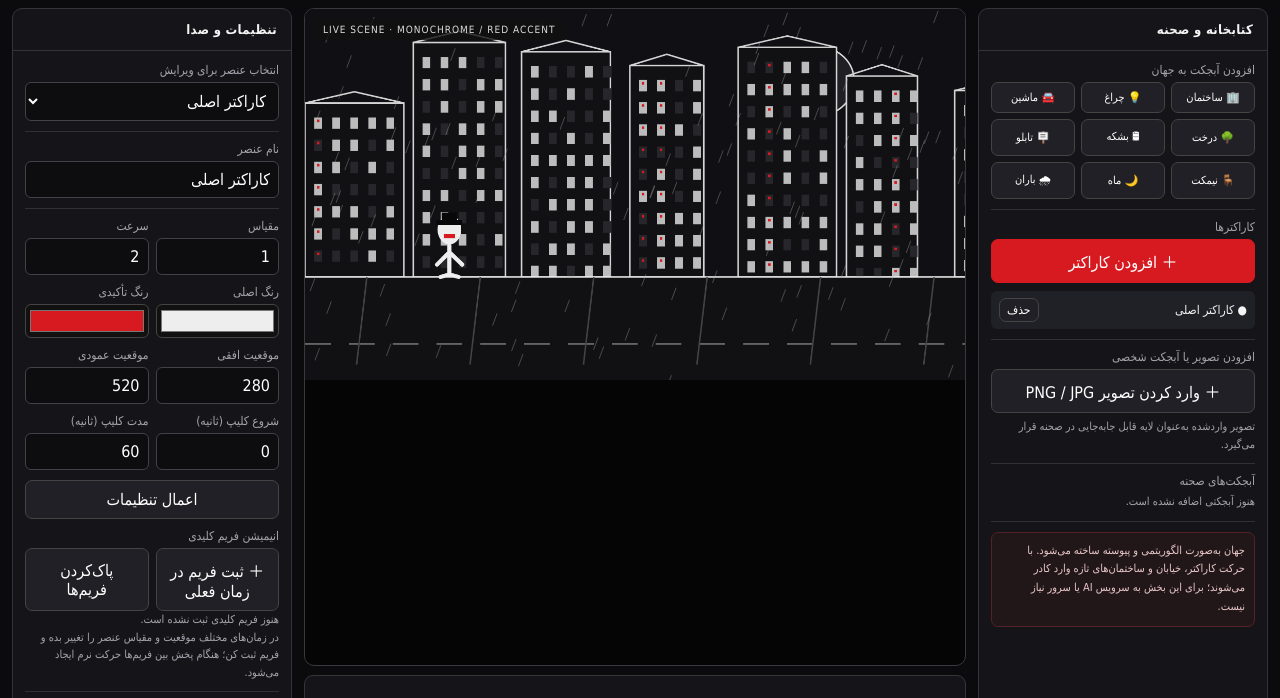
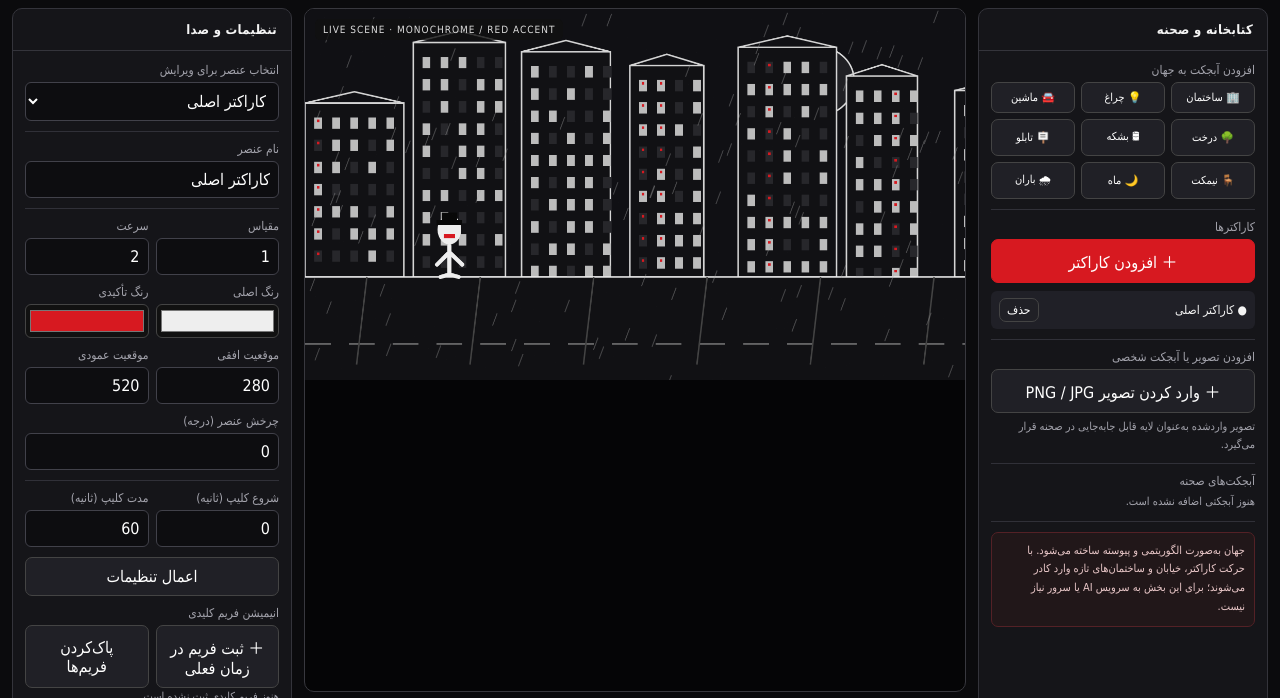
Before and after one commit to iojh2021-oss/Sudio, a plain HTML site: page index.html in a window 1280 px wide. Shown: the part 62-760 px from the top of the page. Drawn offline with Linux system fonts and the light colour scheme.

Commit message:
Add curved path interpolation and keyframed rotation for characters and props

```diff
--- a/index.html
+++ b/index.html
@@ -44,7 +44,7 @@ footer{text-align:center;color:#777;font-size:10px;padding:14px}
 <div class="group"><label>نام عنصر</label><input id="itemName" type="text" value="کاراکتر اصلی"></div>
 <div class="row"><div><label>مقیاس</label><input id="scale" type="number" min=".3" max="3" step=".1" value="1"></div><div><label>سرعت</label><input id="speed" type="number" min="0" max="8" step=".1" value="2"></div></div>
 <div class="row"><div><label>رنگ اصلی</label><input id="color" type="color" value="#eeeeee"></div><div><label>رنگ تأکیدی</label><input id="accent" type="color" value="#d71920"></div></div>
-<div class="row"><div><label>موقعیت افقی</label><input id="posX" type="number" value="280"></div><div><label>موقعیت عمودی</label><input id="posY" type="number" value="520"></div></div><div class="row"><div><label>شروع کلیپ (ثانیه)</label><input id="clipStart" type="number" min="0" step=".1" value="0"></div><div><label>مدت کلیپ (ثانیه)</label><input id="clipDuration" type="number" min=".1" step=".1" value="60"></div></div>
+<div class="row"><div><label>موقعیت افقی</label><input id="posX" type="number" value="280"></div><div><label>موقعیت عمودی</label><input id="posY" type="number" value="520"></div></div><div class="group"><label>چرخش عنصر (درجه)</label><input id="rotation" type="number" min="-360" max="360" step="1" value="0"></div><div class="row"><div><label>شروع کلیپ (ثانیه)</label><input id="clipStart" type="number" min="0" step=".1" value="0"></div><div><label>مدت کلیپ (ثانیه)</label><input id="clipDuration" type="number" min=".1" step=".1" value="60"></div></div>
 <button id="apply" style="width:100%">اعمال تنظیمات</button>
 <div class="group"><label>انیمیشن فریم کلیدی</label><div class="row"><button id="addKeyframe" type="button">＋ ثبت فریم در زمان فعلی</button><button id="clearKeyframes" type="button">پاک‌کردن فریم‌ها</button></div><div id="keyframeList" class="small">هنوز فریم کلیدی ثبت نشده است.</div><div class="small">در زمان‌های مختلف موقعیت و مقیاس عنصر را تغییر بده و فریم ثبت کن؛ هنگام پخش بین فریم‌ها حرکت نرم ایجاد می‌شود.</div></div>
 <div class="group"><label>موتور گفتار — متن به صدا</label><textarea id="speechText" rows="3" placeholder="متن دیالوگ را بنویس..."></textarea><div class="row"><select id="voiceGender"><option value="female">صدای زن</option><option value="male">صدای مرد</option></select><select id="voiceLang"><option value="fa-IR">فارسی</option><option value="en-US">انگلیسی</option></select></div><button id="speak" style="width:100%">▶ پخش دیالوگ</button><div class="small" id="voiceInfo">از صداهای نصب‌شده روی مرورگر/سیستم استفاده می‌شود؛ انتخاب صدای زن یا مرد به موجود بودن صدای مناسب بستگی دارد.</div></div>
@@ -70,12 +70,12 @@ let start=Math.floor(camera/210)-1;for(let i=start;i<start+9;i++)drawBuilding(wo
 ctx.fillStyle=p.ground;ctx.fillRect(0,520,W,200);ctx.strokeStyle='#eee';ctx.lineWidth=3;ctx.beginPath();ctx.moveTo(0,520);ctx.lineTo(W,520);ctx.stroke();
 ctx.strokeStyle='#777';ctx.setLineDash([50,35]);ctx.lineWidth=3;ctx.beginPath();ctx.moveTo(0,650);ctx.lineTo(W,650);ctx.stroke();ctx.setLineDash([]);
 for(let i=0;i<7;i++){let x=((i*220-camera*.6)%1500+1500)%1500-100;ctx.strokeStyle='#444';ctx.beginPath();ctx.moveTo(x,520);ctx.lineTo(x-20,690);ctx.stroke()}}
-function drawHero(c){let x=c.x,y=c.y,s=c.scale,walk=running?Math.sin(c.phase)*18:0;ctx.save();ctx.translate(x,y);ctx.scale(s,s);ctx.strokeStyle=c.color;ctx.fillStyle=c.color;ctx.lineWidth=8;ctx.lineCap='round';
+function drawHero(c){let x=c.x,y=c.y,s=c.scale,walk=running?Math.sin(c.phase)*18:0;ctx.save();ctx.translate(x,y);ctx.rotate((Number(c.rotation)||0)*Math.PI/180);ctx.scale(s,s);ctx.strokeStyle=c.color;ctx.fillStyle=c.color;ctx.lineWidth=8;ctx.lineCap='round';
 ctx.beginPath();ctx.ellipse(0,-92,23,29,0,0,Math.PI*2);ctx.fill();ctx.fillStyle='#080808';ctx.fillRect(-25,-111,50,10);ctx.fillRect(-15,-125,30,15);
 ctx.strokeStyle=c.color;ctx.beginPath();ctx.moveTo(0,-60);ctx.lineTo(0,-5);ctx.stroke();ctx.beginPath();ctx.moveTo(0,-48);ctx.lineTo(-24,-24+walk*.35);ctx.moveTo(0,-48);ctx.lineTo(25,-24-walk*.35);ctx.stroke();
 ctx.beginPath();ctx.moveTo(0,-5);ctx.lineTo(-17+walk,-0);ctx.moveTo(0,-5);ctx.lineTo(18-walk,0);ctx.stroke();
 ctx.fillStyle=c.accent;ctx.fillRect(-11,-83,22,8);ctx.restore()}
-function drawObject(o){let x=o.x-camera,y=o.y,s=o.scale||1;ctx.save();ctx.translate(x,y);ctx.scale(s,s);ctx.strokeStyle=o.color||'#eee';ctx.fillStyle='#151519';ctx.lineWidth=4;if(o.type==='image'&&o.imageData){let im=imageCache.get(o.id);if(!im){im=new Image();im.src=o.imageData;imageCache.set(o.id,im)}if(im.complete&&im.naturalWidth){let w=o.width||180,h=o.height||140;ctx.drawImage(im,-w/2,-h,w,h)}ctx.restore();return}
+function drawObject(o){let x=o.x-camera,y=o.y,s=o.scale||1;ctx.save();ctx.translate(x,y);ctx.rotate((Number(o.rotation)||0)*Math.PI/180);ctx.scale(s,s);ctx.strokeStyle=o.color||'#eee';ctx.fillStyle='#151519';ctx.lineWidth=4;if(o.type==='image'&&o.imageData){let im=imageCache.get(o.id);if(!im){im=new Image();im.src=o.imageData;imageCache.set(o.id,im)}if(im.complete&&im.naturalWidth){let w=o.width||180,h=o.height||140;ctx.drawImage(im,-w/2,-h,w,h)}ctx.restore();return}
 switch(o.type){case'car':ctx.fillRect(-65,-34,130,35);ctx.strokeRect(-65,-34,130,35);ctx.beginPath();ctx.moveTo(-40,-34);ctx.lineTo(-18,-58);ctx.lineTo(35,-58);ctx.lineTo(53,-34);ctx.stroke();for(let a of [-38,38]){ctx.beginPath();ctx.arc(a,4,13,0,7);ctx.stroke()}break;
 case'tree':ctx.beginPath();ctx.moveTo(0,0);ctx.lineTo(0,-95);ctx.stroke();for(let a of [-30,0,30]){ctx.beginPath();ctx.arc(a,-100-Math.abs(a)*.2,32,0,7);ctx.stroke()}break;
 case'lamp':ctx.beginPath();ctx.moveTo(0,0);ctx.lineTo(0,-135);ctx.lineTo(35,-135);ctx.stroke();ctx.fillStyle='#eee';ctx.fillRect(27,-145,18,14);break;
@@ -88,7 +88,7 @@ default:ctx.fillRect(-55,-100,110,100);ctx.strokeRect(-55,-100,110,100)}
 ctx.restore()}
 function drawRain(){ctx.strokeStyle='#aaa';ctx.globalAlpha=.35;ctx.lineWidth=2;for(let i=0;i<110;i++){let x=(hash(i+Math.floor(elapsed*20))*W),y=(hash(i+88+Math.floor(elapsed*50))*H);ctx.beginPath();ctx.moveTo(x,y);ctx.lineTo(x-9,y+24);ctx.stroke()}ctx.globalAlpha=1}
 function isClipActive(item){let a=Number(item.start)||0,d=Number(item.duration)||timelineLength;return elapsed>=a&&elapsed<=a+d}
-function applyKeyframes(item){if(!Array.isArray(item.keyframes)||!item.keyframes.length)return;const frames=item.keyframes.slice().sort((a,b)=>a.t-b.t);if(elapsed<=frames[0].t){Object.assign(item,{x:frames[0].x,y:frames[0].y,scale:frames[0].scale});return}if(elapsed>=frames[frames.length-1].t){const k=frames[frames.length-1];Object.assign(item,{x:k.x,y:k.y,scale:k.scale});return}let i=0;while(i<frames.length-1&&elapsed>frames[i+1].t)i++;const a=frames[i],b=frames[i+1],p=(elapsed-a.t)/Math.max(.0001,b.t-a.t);item.x=a.x+(b.x-a.x)*p;item.y=a.y+(b.y-a.y)*p;item.scale=a.scale+(b.scale-a.scale)*p}
+function applyKeyframes(item){if(!Array.isArray(item.keyframes)||!item.keyframes.length)return;const frames=item.keyframes.slice().sort((a,b)=>a.t-b.t);if(elapsed<=frames[0].t){const k=frames[0];Object.assign(item,{x:k.x,y:k.y,scale:k.scale,rotation:k.rotation||0});return}if(elapsed>=frames[frames.length-1].t){const k=frames[frames.length-1];Object.assign(item,{x:k.x,y:k.y,scale:k.scale,rotation:k.rotation||0});return}let i=0;while(i<frames.length-1&&elapsed>frames[i+1].t)i++;const a=frames[Math.max(0,i-1)],b=frames[i],c=frames[i+1],d=frames[Math.min(frames.length-1,i+2)],p=(elapsed-b.t)/Math.max(.0001,c.t-b.t);const cat=(p0,p1,p2,p3,t)=>.5*((2*p1)+(-p0+p2)*t+(2*p0-5*p1+4*p2-p3)*t*t+(-p0+3*p1-3*p2+p3)*t*t*t);item.x=cat(a.x,b.x,c.x,d.x,p);item.y=cat(a.y,b.y,c.y,d.y,p);item.scale=b.scale+(c.scale-b.scale)*p;item.rotation=(b.rotation||0)+((c.rotation||0)-(b.rotation||0))*p}
 function render(){let mood=$('worldMood').value,p=palettes[mood];[...objects,...characters].forEach(applyKeyframes);drawBackground(p);objects.filter(isClipActive).forEach(drawObject);characters.filter(isClipActive).forEach(drawHero);if($('rainToggle').checked)drawRain();if($('grainToggle').checked){ctx.fillStyle='rgba(255,255,255,.035)';for(let i=0;i<600;i++){let x=hash(i+Math.floor(elapsed*13))*W,y=hash(i+400)*H;ctx.fillRect(x,y,1,1)}}}
 function loop(t){if(!running)return;let dt=Math.min((t-last)/1000||0,.05);last=t;elapsed=Math.min(timelineLength,elapsed+dt);if($('autoWorld').checked)camera+=hero.speed*60*dt;hero.phase+=dt*8;characters.slice(1).forEach(c=>c.phase+=dt*8);$('clock').textContent=formatTime(elapsed);$('playhead').value=elapsed;$('timelineTime').textContent=formatTime(elapsed);render();if(elapsed>=timelineLength){stop();return}requestAnimationFrame(loop)}
 function formatTime(v){let n=Math.max(0,Math.floor(Number(v)||0));return String(Math.floor(n/60)).padStart(2,'0')+':'+String(n%60).padStart(2,'0')}function start(){if(running)return;running=true;last=performance.now();if($('audio').src&&$('audio').paused)$('audio').play().catch(()=>{});requestAnimationFrame(loop)}
@@ -97,13 +97,13 @@ function addObject(type){let o={id:'o'+Date.now()+Math.random(),type,start:0,dur
 function addCharacter(){let n=characters.length+1,c={id:'c'+Date.now(),start:0,duration:timelineLength,name:'کاراکتر '+n,x:420+characters.length*65,y:520,scale:1,speed:hero.speed,color:'#eeeeee',accent:'#d71920',phase:0,type:'hero'};characters.push(c);refreshLists();$('selected').add(new Option(c.name,c.id));$('selected').value=c.id;loadSelected();refreshTimeline()}
 function refreshLists(){$('characterList').innerHTML='';characters.forEach(c=>{let d=document.createElement('div');d.className='asset';d.innerHTML='<span>● '+c.name+'</span><button data-del="'+c.id+'">حذف</button>';$('characterList').append(d)});$('objectList').innerHTML=objects.length?'':'<div class="small">هنوز آبجکتی اضافه نشده است.</div>';objects.forEach(o=>{let d=document.createElement('div');d.className='asset';d.innerHTML='<span>◆ '+o.name+'</span><button data-del="'+o.id+'">حذف</button>';$('objectList').append(d)});document.querySelectorAll('[data-del]').forEach(b=>b.onclick=()=>{let id=b.dataset.del;characters=characters.filter(x=>x.id!==id);objects=objects.filter(x=>x.id!==id);[...$('selected').options].forEach(op=>{if(op.value===id)op.remove()});refreshLists();$('selected').value='hero';loadSelected();refreshTimeline();render()})}
 function getItem(){let id=$('selected').value;return characters.find(x=>x.id===id)||objects.find(x=>x.id===id)||hero}
-function loadSelected(){let o=getItem();$('itemName').value=o.name;$('scale').value=o.scale||1;$('speed').value=o.speed||0;$('color').value=o.color||'#eeeeee';$('accent').value=o.accent||'#d71920';$('posX').value=o.x;$('posY').value=o.y;$('clipStart').value=o.start||0;$('clipDuration').value=o.duration||timelineLength;refreshKeyframeList()}
+function loadSelected(){let o=getItem();$('itemName').value=o.name;$('scale').value=o.scale||1;$('speed').value=o.speed||0;$('color').value=o.color||'#eeeeee';$('accent').value=o.accent||'#d71920';$('posX').value=o.x;$('posY').value=o.y;$('rotation').value=o.rotation||0;$('clipStart').value=o.start||0;$('clipDuration').value=o.duration||timelineLength;refreshKeyframeList()}
 
-function refreshKeyframeList(){const host=$('keyframeList');if(!host)return;const item=getItem(),frames=(item.keyframes||[]).slice().sort((a,b)=>a.t-b.t);host.innerHTML='';if(!frames.length){host.textContent='هنوز فریم کلیدی ثبت نشده است.';return}frames.forEach((k,index)=>{const row=document.createElement('div');row.className='asset';const label=document.createElement('span');label.textContent=formatTime(k.t)+' · X:'+Math.round(k.x)+' Y:'+Math.round(k.y)+' مقیاس:'+Number(k.scale).toFixed(1);const go=document.createElement('button');go.textContent='رفتن';go.onclick=()=>{elapsed=k.t;$('playhead').value=elapsed;$('clock').textContent=formatTime(elapsed);$('timelineTime').textContent=formatTime(elapsed);$('posX').value=k.x;$('posY').value=k.y;$('scale').value=k.scale;render()};const del=document.createElement('button');del.textContent='×';del.onclick=()=>{item.keyframes.splice(index,1);refreshKeyframeList();render()};row.append(label,go,del);host.append(row)})}
-$('addKeyframe').onclick=()=>{const item=getItem();if(!Array.isArray(item.keyframes))item.keyframes=[];const k={t:Number(elapsed.toFixed(2)),x:Number($('posX').value)||0,y:Number($('posY').value)||0,scale:Number($('scale').value)||1};const at=item.keyframes.findIndex(f=>Math.abs(f.t-k.t)<.05);if(at>=0)item.keyframes[at]=k;else item.keyframes.push(k);item.keyframes.sort((a,b)=>a.t-b.t);refreshKeyframeList();refreshTimeline();render()};
+function refreshKeyframeList(){const host=$('keyframeList');if(!host)return;const item=getItem(),frames=(item.keyframes||[]).slice().sort((a,b)=>a.t-b.t);host.innerHTML='';if(!frames.length){host.textContent='هنوز فریم کلیدی ثبت نشده است.';return}frames.forEach((k,index)=>{const row=document.createElement('div');row.className='asset';const label=document.createElement('span');label.textContent=formatTime(k.t)+' · X:'+Math.round(k.x)+' Y:'+Math.round(k.y)+' مقیاس:'+Number(k.scale).toFixed(1)+' چرخش:'+Math.round(k.rotation||0)+'°';const go=document.createElement('button');go.textContent='رفتن';go.onclick=()=>{elapsed=k.t;$('playhead').value=elapsed;$('clock').textContent=formatTime(elapsed);$('timelineTime').textContent=formatTime(elapsed);$('posX').value=k.x;$('posY').value=k.y;$('scale').value=k.scale;$('rotation').value=k.rotation||0;render()};const del=document.createElement('button');del.textContent='×';del.onclick=()=>{item.keyframes.splice(index,1);refreshKeyframeList();render()};row.append(label,go,del);host.append(row)})}
+$('addKeyframe').onclick=()=>{const item=getItem();if(!Array.isArray(item.keyframes))item.keyframes=[];const k={t:Number(elapsed.toFixed(2)),x:Number($('posX').value)||0,y:Number($('posY').value)||0,scale:Number($('scale').value)||1,rotation:Number($('rotation').value)||0};const at=item.keyframes.findIndex(f=>Math.abs(f.t-k.t)<.05);if(at>=0)item.keyframes[at]=k;else item.keyframes.push(k);item.keyframes.sort((a,b)=>a.t-b.t);refreshKeyframeList();refreshTimeline();render()};
 $('clearKeyframes').onclick=()=>{const item=getItem();item.keyframes=[];refreshKeyframeList();render()};
 $('selected').onchange=loadSelected;
-$('apply').onclick=()=>{let o=getItem();o.name=$('itemName').value;o.scale=+ $('scale').value||1;o.speed=+ $('speed').value||0;o.color=$('color').value;o.accent=$('accent').value;o.x=+$('posX').value;o.y=+$('posY').value;o.scale=+$('scale').value||1;o.start=Math.max(0,+$('clipStart').value||0);o.duration=Math.max(.1,+$('clipDuration').value||timelineLength);refreshLists();refreshTimeline();render()};
+$('apply').onclick=()=>{let o=getItem();o.name=$('itemName').value;o.scale=+ $('scale').value||1;o.speed=+ $('speed').value||0;o.color=$('color').value;o.accent=$('accent').value;o.x=+$('posX').value;o.y=+$('posY').value;o.scale=+$('scale').value||1;o.rotation=+$('rotation').value||0;o.start=Math.max(0,+$('clipStart').value||0);o.duration=Math.max(.1,+$('clipDuration').value||timelineLength);refreshLists();refreshTimeline();render()};
 document.querySelectorAll('[data-object]').forEach(b=>b.onclick=()=>addObject(b.dataset.object));
 $('addCharacter').onclick=addCharacter;$('play').onclick=start;$('pause').onclick=stop;$('step').onclick=()=>{elapsed=Math.min(timelineLength,elapsed+1/12);if($('autoWorld').checked)camera+=hero.speed*5;hero.phase+=.7;$('playhead').value=elapsed;$('clock').textContent=formatTime(elapsed);$('timelineTime').textContent=formatTime(elapsed);render()};$('reset').onclick=()=>{stop();elapsed=0;camera=0;hero.phase=0;$('clock').textContent='00:00';$('playhead').value=0;$('timelineTime').textContent='00:00';$('audio').currentTime=0;render()};
 $('newScene').onclick=()=>{stop();objects=[];characters=[hero];hero.x=280;hero.start=0;hero.duration=timelineLength;camera=0;elapsed=0;$('selected').innerHTML='<option value="hero">کاراکتر اصلی</option>';refreshLists();loadSelected();refreshTimeline();render()};
```
